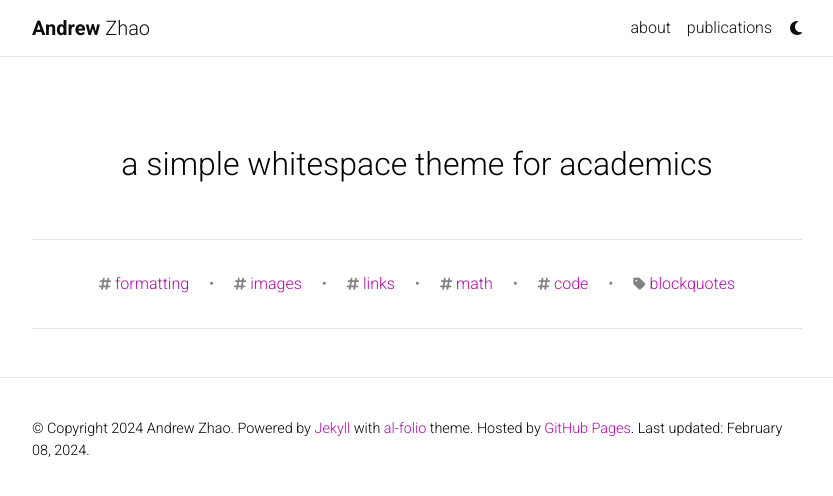
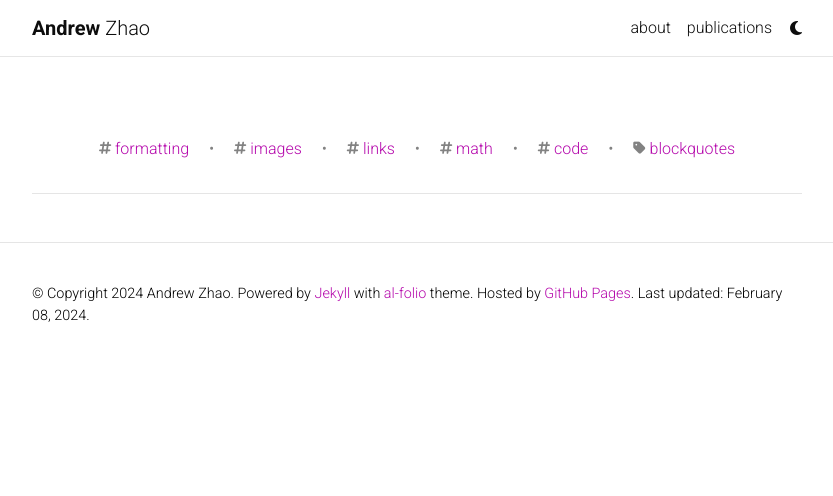
Before and after one commit to zhao-andrew/zhao-andrew.github.io, a Jekyll site: the page built from blog/index.html, in a window 1280 px wide. Shown: the top 496 px of the page, without its empty margins (223-1056 px from the left). Built offline with Jekyll 4.4.1, drawn with Linux system fonts in a browser that asks for light colours; the list of posts is cut into pages by our own code; comment, search, counter and statistics services are not loaded; a style sheet for code colours, icons or effects is not loaded; some of the changed lines change nothing that is shown.

Commit message:
Update _config.yml

```diff
--- a/_config.yml
+++ b/_config.yml
@@ -117,45 +117,45 @@
 # Blog
 # -----------------------------------------------------------------------------
 
-blog_name:  # blog_name will be displayed in your blog page
-blog_nav_title:  # your blog must have a title for it to be displayed in the nav bar
-blog_description: a simple whitespace theme for academics
-permalink: /blog/:year/:title/
+blog_name: # blog_name will be displayed in your blog page
+blog_nav_title: # your blog must have a title for it to be displayed in the nav bar
+blog_description:
+permalink: #/blog/:year/:title/
 
-# Pagination
-pagination:
-  enabled: true
-
-related_blog_posts:
-  enabled: false
-  max_related: 5
-
-# Giscus comments (RECOMMENDED)
-# Follow instructions on https://giscus.app/ to setup for your repo to fill out
-# the information below.
-giscus:
-  repo: zhao-andrew/zhao-andrew.github.io      # <your-github-user-name>/<your-github-repo-name>
-  repo_id: MDEwOlJlcG9zaXRvcnk2MDAyNDM2NQ==
-  category: Comments             # name of the category under which discussions will be created
-  category_id: DIC_kwDOA5PmLc4CTBt6
-  mapping: title                 # identify discussions by post title
-  strict: 1                      # use strict identification mode
-  reactions_enabled: 1           # enable (1) or disable (0) emoji reactions
-  input_position: bottom         # whether to display input form below (bottom) or above (top) the comments
-  theme: preferred_color_scheme  # name of the color scheme (preferred works well with al-folio light/dark mode)
-  emit_metadata: 0
-  lang: en
-
-# Disqus comments (DEPRECATED)
-disqus_shortname: al-folio # put your disqus shortname
-# https://help.disqus.com/en/articles/1717111-what-s-a-shortname
-
-# External sources.
-# If you have blog posts published on medium.com or other external sources,
-# you can display them in your blog by adding a link to the RSS feed.
-external_sources:
-  - name:
-    rss_url:
+## Pagination
+# pagination:
+#  enabled: true
+#
+# related_blog_posts:
+#  enabled: true
+#  max_related: 5
+#
+## Giscus comments (RECOMMENDED)
+## Follow instructions on https://giscus.app/ to setup for your repo to fill out
+## the information below.
+# giscus:
+#  repo: alshedivat/al-folio      # <your-github-user-name>/<your-github-repo-name>
+#  repo_id: MDEwOlJlcG9zaXRvcnk2MDAyNDM2NQ==
+#  category: Comments             # name of the category under which discussions will be created
+#  category_id: DIC_kwDOA5PmLc4CTBt6
+#  mapping: title                 # identify discussions by post title
+#  strict: 1                      # use strict identification mode
+#  reactions_enabled: 1           # enable (1) or disable (0) emoji reactions
+#  input_position: bottom         # whether to display input form below (bottom) or above (top) the comments
+#  theme: preferred_color_scheme  # name of the color scheme (preferred works well with al-folio light/dark mode)
+#  emit_metadata: 0
+#  lang: en
+#
+## Disqus comments (DEPRECATED)
+# disqus_shortname: al-folio # put your disqus shortname
+## https://help.disqus.com/en/articles/1717111-what-s-a-shortname
+#
+## External sources.
+## If you have blog posts published on medium.com or other external sources,
+## you can display them in your blog by adding a link to the RSS feed.
+#external_sources:
+#  - name: medium.com
+#    rss_url: https://medium.com/@al-folio/feed
 
 # -----------------------------------------------------------------------------
 # Collections
```
